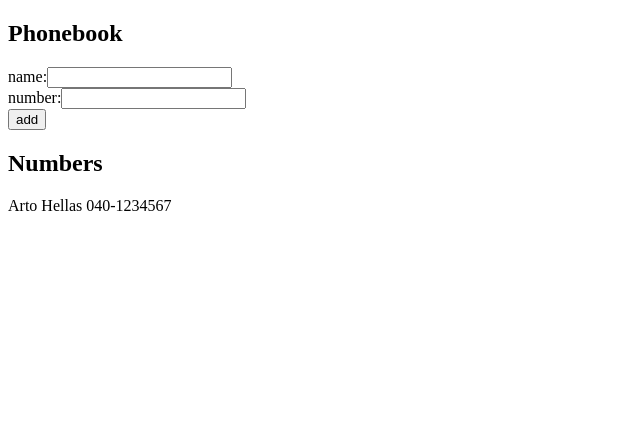
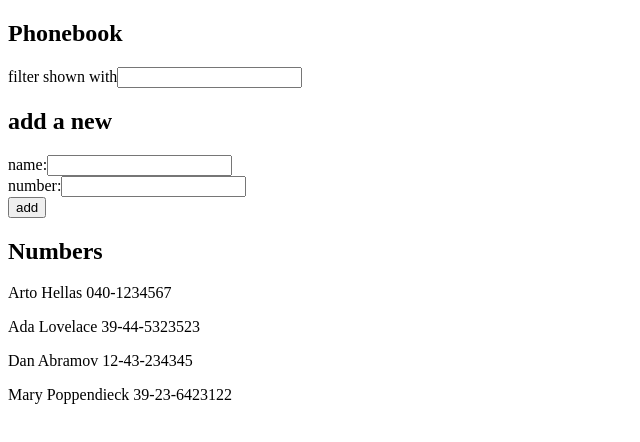
Before and after one commit to aixmarina/fullStackOpen, a React (Vite) app in the folder part2/phonebook/: page / in a window 1280 px wide. Shown: the top 442 px of the page, without its empty margins (0-640 px from the left). Built offline with nearby package versions, Linux system fonts and the light colour scheme; the HTML template or start-up script is replaced by a standard one.

Commit message:
finish exercise 2.9

```diff
--- a/part2/phonebook/src/App.jsx
+++ b/part2/phonebook/src/App.jsx
@@ -2,13 +2,14 @@
 
 const App = () => {
   const [persons, setPersons] = useState([
-    { name: 'Arto Hellas',
-      number: '040-1234567',
-      id: 1
-    }
+    { name: 'Arto Hellas', number: '040-1234567', id: 1 },
+    { name: 'Ada Lovelace', number: '39-44-5323523', id: 2 },
+    { name: 'Dan Abramov', number: '12-43-234345', id: 3 },
+    { name: 'Mary Poppendieck', number: '39-23-6423122', id: 4 },
   ])
   const [newName, setNewName] = useState('')
   const [newNumber, setNewNumber] = useState('')
+  const [newFilter, setNewFilter] = useState('')
 
   const handleNameChange = (event) => {
     setNewName(event.target.value)
@@ -16,6 +17,10 @@
 
   const handleNumberChange = (event) => {
     setNewNumber(event.target.value)
+  }
+
+  const handleFilterChange = (event) => {
+    setNewFilter(event.target.value)
   }
 
   const addPerson = (event) => {
@@ -36,9 +41,22 @@
     setNewNumber('')
   }
 
+  const filteredPersons = persons.filter(person => {
+    return person.name.toLowerCase().includes(newFilter.toLowerCase())
+  })
+
+
   return (
     <div>
       <h2>Phonebook</h2>
+      <p>
+        filter shown with
+        <input
+          value={newFilter}
+          onChange={handleFilterChange}
+        />
+      </p>
+      <h2>add a new</h2>
       <form onSubmit={addPerson}>
         <div>
           name:
@@ -59,7 +77,7 @@
         </div>
       </form>
       <h2>Numbers</h2>
-      {persons.map(person => <p key={person.id}> {person.name} {person.number}</p>)}
+      {filteredPersons.map(person => <p key={person.id}> {person.name} {person.number}</p>)}
     </div>
   )
 }
```
